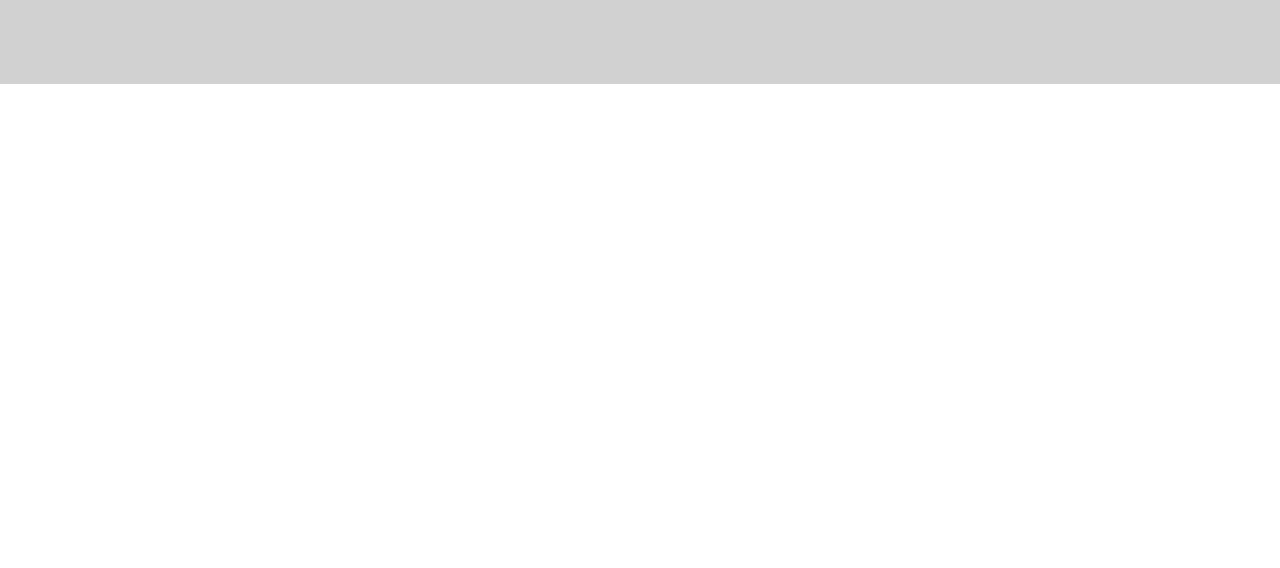
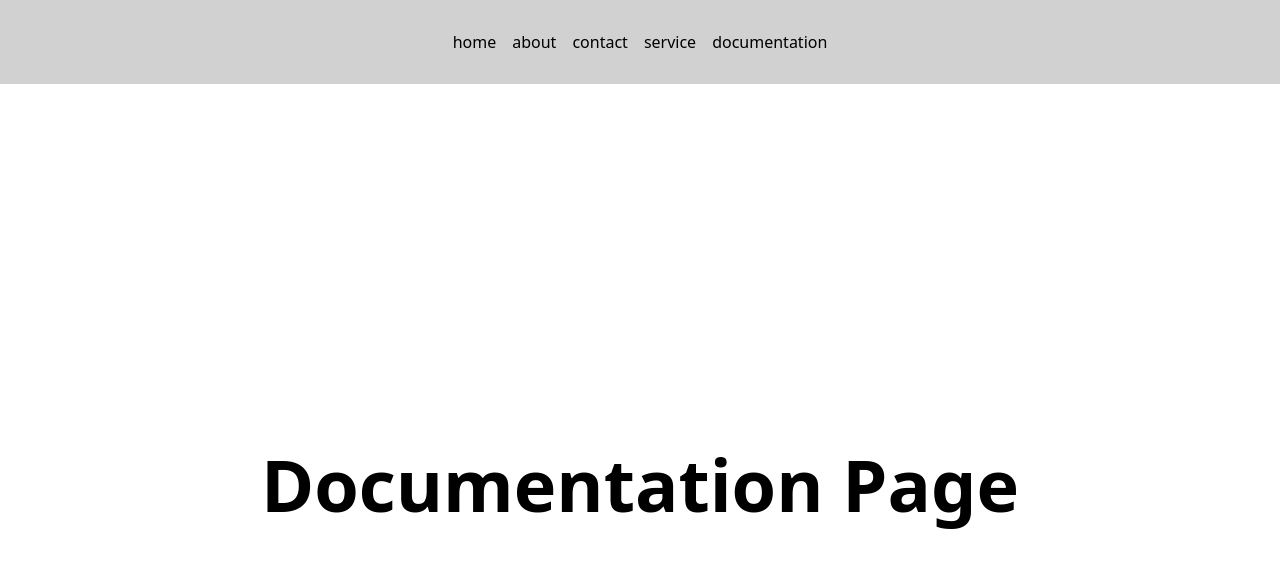
Before and after one commit to rawracli/putraservice-frontend, a React (Vite) app: page /documentation in a window 1280 px wide. Shown: the top 568 px of the page. Built offline with nearby package versions, Linux system fonts and the light colour scheme.

Commit message:
Add basic routing

```diff
--- a/package.json
+++ b/package.json
@@ -13,6 +13,7 @@
     "@tailwindcss/vite": "^4.1.11",
     "react": "^19.1.0",
     "react-dom": "^19.1.0",
+    "react-router-dom": "^7.7.1",
     "tailwindcss": "^4.1.11"
   },
   "devDependencies": {
--- a/src/components/Navbar.jsx
+++ b/src/components/Navbar.jsx
@@ -1,6 +1,12 @@
+import { Link } from "react-router-dom";
+
 function navbar() {
-    return(<div className="flex h-21 bg-black opacity-[18%]">
-
+    return(<div className="flex h-21 bg-black/18 items-center justify-center gap-4">
+        <Link to="/">home</Link>
+        <Link to="/about">about</Link>
+        <Link to="/contact">contact</Link>
+        <Link to="/service">service</Link>
+        <Link to="/documentation">documentation</Link>
     </div>)
 }
 
--- a/src/main.jsx
+++ b/src/main.jsx
@@ -1,12 +1,15 @@
-import { StrictMode } from 'react'
-import { createRoot } from 'react-dom/client'
-import './index.css'
-import App from './App.jsx'
+import { StrictMode } from "react";
+import { createRoot } from "react-dom/client";
+import "./index.css";
+import { BrowserRouter } from "react-router-dom";
+import AppRoute from "./routes/AppRoute.jsx";
 import Navbar from "./components/Navbar.jsx";
 
-createRoot(document.getElementById('root')).render(
+createRoot(document.getElementById("root")).render(
   <StrictMode>
-    <Navbar />
-    <App />
-  </StrictMode>,
-)
+    <BrowserRouter>
+      <Navbar />
+      <AppRoute />
+    </BrowserRouter>
+  </StrictMode>
+);
--- /dev/null
+++ b/src/pages/dynamic/Documentation.jsx
@@ -0,0 +1,7 @@
+function Documentation() {
+    return(<div className="min-h-screen flex justify-center items-center">
+      <h1 className="font-black text-7xl">Documentation Page</h1>
+    </div>)
+}
+
+export default Documentation;
--- /dev/null
+++ b/src/pages/static/About.jsx
@@ -0,0 +1,9 @@
+function About() {
+  return (
+    <div className="min-h-screen flex justify-center items-center">
+      <h1 className="font-black text-7xl">About Page</h1>
+    </div>
+  );
+}
+
+export default About;
--- /dev/null
+++ b/src/pages/static/Contact.jsx
@@ -0,0 +1,7 @@
+function Contact() {
+    return(<div className="min-h-screen flex justify-center items-center">
+      <h1 className="font-black text-7xl">Contact Page</h1>
+    </div>)
+}
+
+export default Contact;
--- /dev/null
+++ b/src/pages/static/Service.jsx
@@ -0,0 +1,7 @@
+function Service() {
+    return(<div className="min-h-screen flex justify-center items-center">
+      <h1 className="font-black text-7xl">Service Page</h1>
+    </div>)
+}
+
+export default Service;
--- /dev/null
+++ b/src/routes/AppRoute.jsx
@@ -0,0 +1,20 @@
+import { Route, Routes } from "react-router-dom";
+import App from "../App"
+import About from "../pages/static/About"
+import Contact from "../pages/static/Contact"
+import Service from "../pages/static/Service"
+import Documentation from "../pages/dynamic/Documentation"
+
+function AppRoute() {
+    return(
+        <Routes>
+            <Route path="/" element={<App />} />
+            <Route path="/about" element={<About />} />
+            <Route path="/contact" element={<Contact />} />
+            <Route path="/service" element={<Service />} />
+            <Route path="/documentation" element={<Documentation />} />
+        </Routes>
+    )
+}
+
+export default AppRoute;
```
Also changed, not shown: 1 other file (tests, documents, lock files or other folders).
